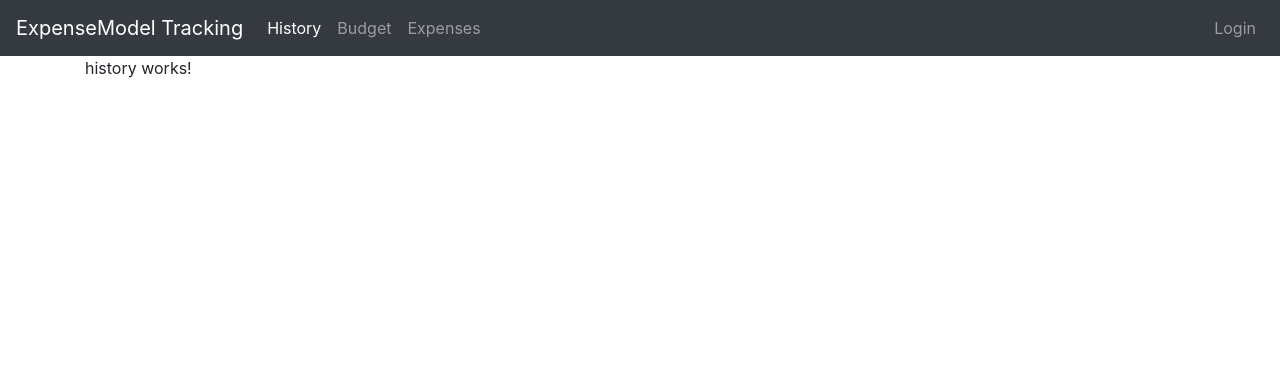
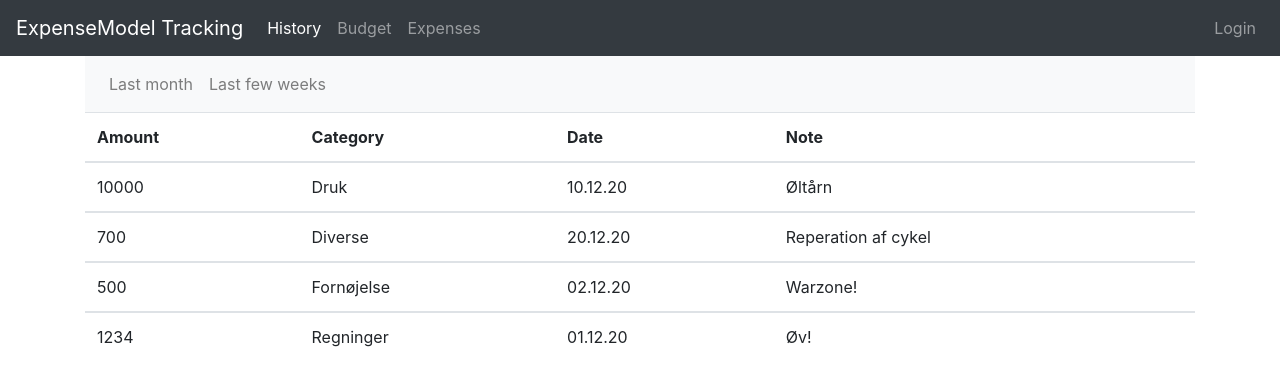
Before and after one commit to magnusbrok/Expense-Tracker-FrontEnd, an Angular app: page /history in a window 1280 px wide. Shown: the top 386 px of the page. Built offline with nearby package versions, Linux system fonts and the light colour scheme.

Commit message:
NavBar with "last month" and "weeks" and a table-view from month

```diff
--- a/src/app/history/history.component.html
+++ b/src/app/history/history.component.html
@@ -1 +1,45 @@
-<p>history works!</p>
+<nav class="navbar navbar-expand-sm bg-light navbar-light">
+  <ul class="navbar-nav">
+    <li class="nav-item">
+      <a class="nav-link" routerLinkActive="active" routerLink="?????">Last month</a>
+    </li>
+    <li class="nav-item">
+      <a class="nav-link" routerLinkActive="active" routerLink="????????">Last few weeks</a>
+    </li>
+  </ul>
+</nav>
+
+<table class="table table-hover">
+  <thead>
+  <tr>
+    <th scope="col">Amount</th>
+    <th scope="col">Category</th>
+    <th scope="col">Date</th>
+    <th scope="col">Note</th>
+  </tr>
+  </thead>
+  <tbody>
+  <td >10000 </td>
+  <td >Druk</td>
+  <td >10.12.20</td>
+  <td >Øltårn</td>
+  </tbody>
+  <tbody>
+  <td >700</td>
+  <td >Diverse</td>
+  <td >20.12.20</td>
+  <td >Reperation af cykel</td>
+  </tbody>
+  <tbody>
+  <td >500</td>
+  <td >Fornøjelse</td>
+  <td >02.12.20</td>
+  <td >Warzone!</td>
+  </tbody>
+  <tbody>
+  <td >1234</td>
+  <td >Regninger</td>
+  <td >01.12.20</td>
+  <td >Øv!</td>
+  </tbody>
+</table>
--- /dev/null
+++ b/src/app/history/history.model.ts
@@ -0,0 +1,2 @@
+export class History {
+}
--- /dev/null
+++ b/src/app/history/history.months.html
@@ -0,0 +1 @@
+<p>months-page works!</p>
--- /dev/null
+++ b/src/app/history/history.weeks.html
@@ -0,0 +1 @@
+<p>weeks-page works!</p>
```
